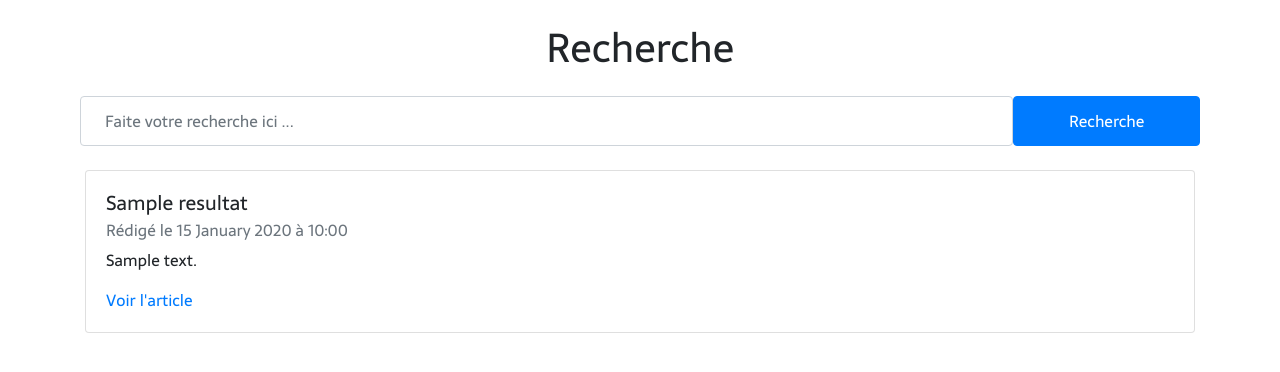
After one commit to alexlabuz/alvnews, a PHP site: template src/view/search.html.twig in a window 1280 px wide. The commit adds this page. Shown: the top 372 px of the page. Run offline with PHP 8.4, Linux system fonts and the light colour scheme; the template is opened without the code that fills it: most values are stand-ins (such as "Sample title", 1, 10 or a date in 2020); some libraries are stand-ins or nearby versions.

Commit message:
Ajout de la fonction recherche et d'un carousel

```diff
--- a/config/route.php
+++ b/config/route.php
@@ -4,6 +4,7 @@ function getPage($db){
 	$listPage = array();
 
 	$listPage['home'] = "homeController";
+	$listPage['search'] = "searchController";
 	$listPage['article'] = "afficheArticleController";
 	$listPage['inscription'] = "inscriptionController";
 	$listPage['connexion'] = "connexionController";
--- a/public/css/style.css
+++ b/public/css/style.css
@@ -3,7 +3,6 @@
 	src: url("../font/Sarala-Regular.woff2") format("woff2"),
 		url("../font/Sarala-Regular.woff") format("woff");
 }
-html, body, .baseDiv, .log_in{height: 100%;}
 body{font-family:Sarala;}
 
 .img-profile{
@@ -11,11 +10,15 @@ body{font-family:Sarala;}
 	height: 150px;
 }
 /*--Page d'accueil--*/
+.carousel img{
+	height: 500px;
+	opacity: 0.7;
+}
+
 .card-link-custom, .card-link-custom:link{
 	color: black;
 	text-decoration: none;
 }
-
 .card-deck .card, .card-deck img{
 	height:200px;
 }
--- a/src/view/base.html.twig
+++ b/src/view/base.html.twig
@@ -18,7 +18,7 @@
 		<span class="navbar-toggler-icon"></span>
 	</button>
 	<div class="collapse navbar-collapse" id="navbarNav">
-		<ul class="navbar-nav">
+		<ul class="navbar-nav mr-auto">
 			<li class="nav-item active">
 				<a class="nav-link" href="?page=home">Accueil</a>
 			</li>
@@ -46,6 +46,10 @@
 			</li>
 	{% endif %}
 		</ul>
+		<form class="form-inline my-2 my-lg-0" method="POST" action="?page=search">
+			<input class="form-control mr-sm-2" type="search" placeholder="Recherche sur le site" name="search" aria-label="Search">
+			<button class="btn btn-outline-light my-2 my-sm-0" name="btRecherche" type="submit">Rechercher</button>
+		</form>
 	</div>
 </nav>
 {% endif %}
--- a/src/view/connexion.html.twig
+++ b/src/view/connexion.html.twig
@@ -1,5 +1,11 @@
 {% extends "base.html.twig" %}
 {% block title %}Connexion{{parent()}}{% endblock %}
+
+{% block head %}
+<style>
+html, body, .baseDiv, .log_in{height: 100%;}
+</style>
+{% endblock %}
 
 {% block content %}
 <div class="log_in bg-light">
--- a/src/view/editor.html.twig
+++ b/src/view/editor.html.twig
@@ -33,7 +33,6 @@
 				<label for="theme">Thème *</label>
 				<select class="form-control" id="theme" name="theme" required>
 					{% for t in form.theme %}
-							<p></p>
 						{% if article.idTheme == t.id %}
 							<option value="{{t.id}}" selected>{{t.libelle}}</option>
 						{% else %}
--- a/src/view/inscription.html.twig
+++ b/src/view/inscription.html.twig
@@ -1,5 +1,11 @@
 {% extends "base.html.twig" %}
 {% block title %}Inscritption{{parent()}}{% endblock %}
+
+{% block head %}
+<style>
+html, body, .baseDiv, .log_in{height: 100%;}
+</style>
+{% endblock %}
 
 {% block content %}
 <div class="log_in bg-light">
--- /dev/null
+++ b/src/view/search.html.twig
@@ -0,0 +1,34 @@
+{% extends "base.html.twig" %}
+{% block title %}{{form.title}}{{parent()}}{% endblock %}
+
+{% block content %}
+
+<div class="container text-center">
+	<h1 class="m-4">Recherche</h1>
+	<form method="POST" action="?page=search">
+		<div class="form-row text-center">
+			<input class="form-control col-10 p-4" type="search" id="search" name="search" value="{{get.search}}" placeholder="Faite votre recherche ici ...">
+			<button class="btn btn-primary col-2" type="submit" name="btRecherche">Recherche</button>
+		</div>
+	</form>
+
+	<div class="mt-4 text-left">
+	{% if form.resultat is defined %}
+		{% if form.resultat != null %}
+			{% for a in form.resultat %}
+			<div class="card mt-3">
+				<div class="card-body">
+					<h5 class="card-title">{{a.titre}}</h5>
+					<h6 class="card-subtitle mb-2 text-muted">Rédigé le {{a.dateCreation | date("d F Y à G:i")}}</h6>
+					<p class="card-text">{{a.description}}</p>
+					<a href="?page=article&id={{a.id}}" class="card-link">Voir l'article</a>
+				</div>
+			</div>
+			{% endfor %}
+		{% else %}
+			<h3>Aucun resultat</h3>
+		{% endif %}
+	{% endif %}
+	</div>
+</div>
+{% endblock %}
```
Also changed, not shown: src/controller/homeController.php (+22 -4 lines), src/model/class_article.php (+19 -1 lines), src/view/article.html.twig (+4 -4 lines), src/view/home.html.twig (+39 -3 lines). Lines whose indentation alone changed are shown as unchanged.
